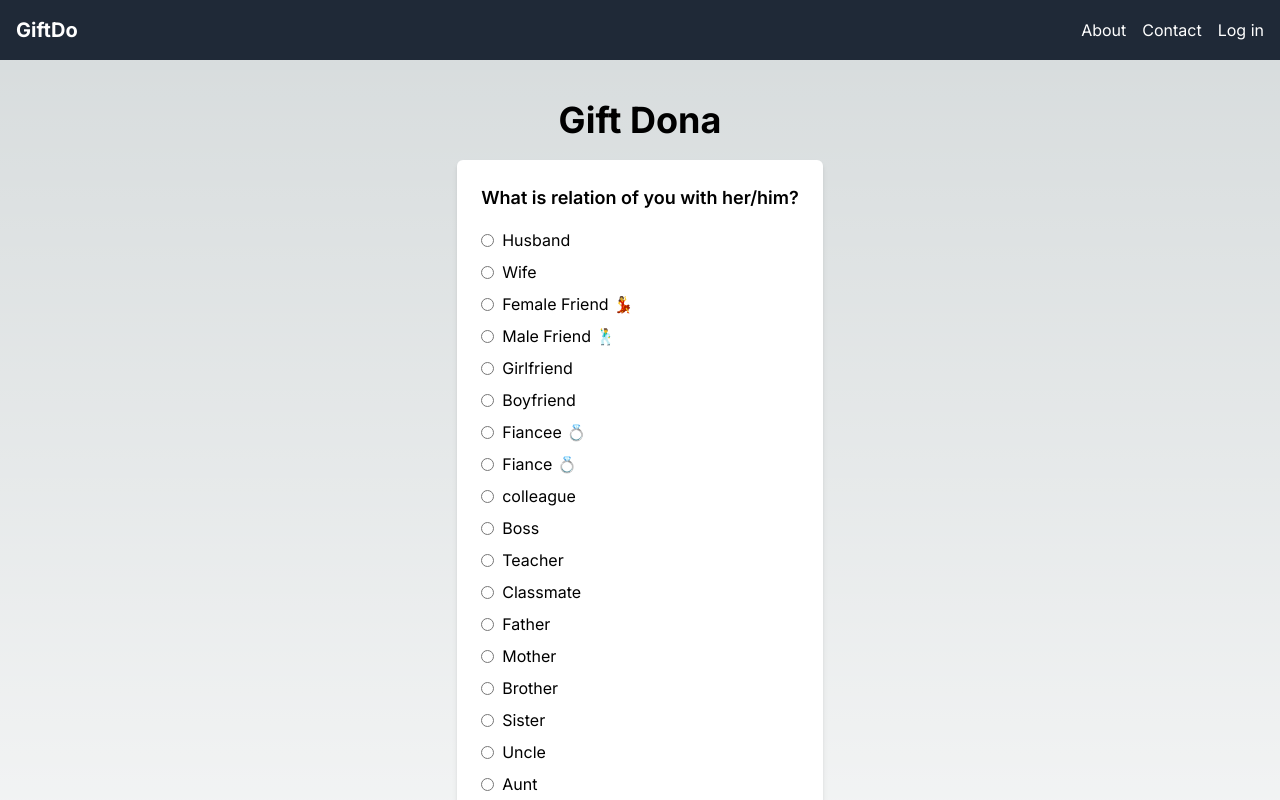
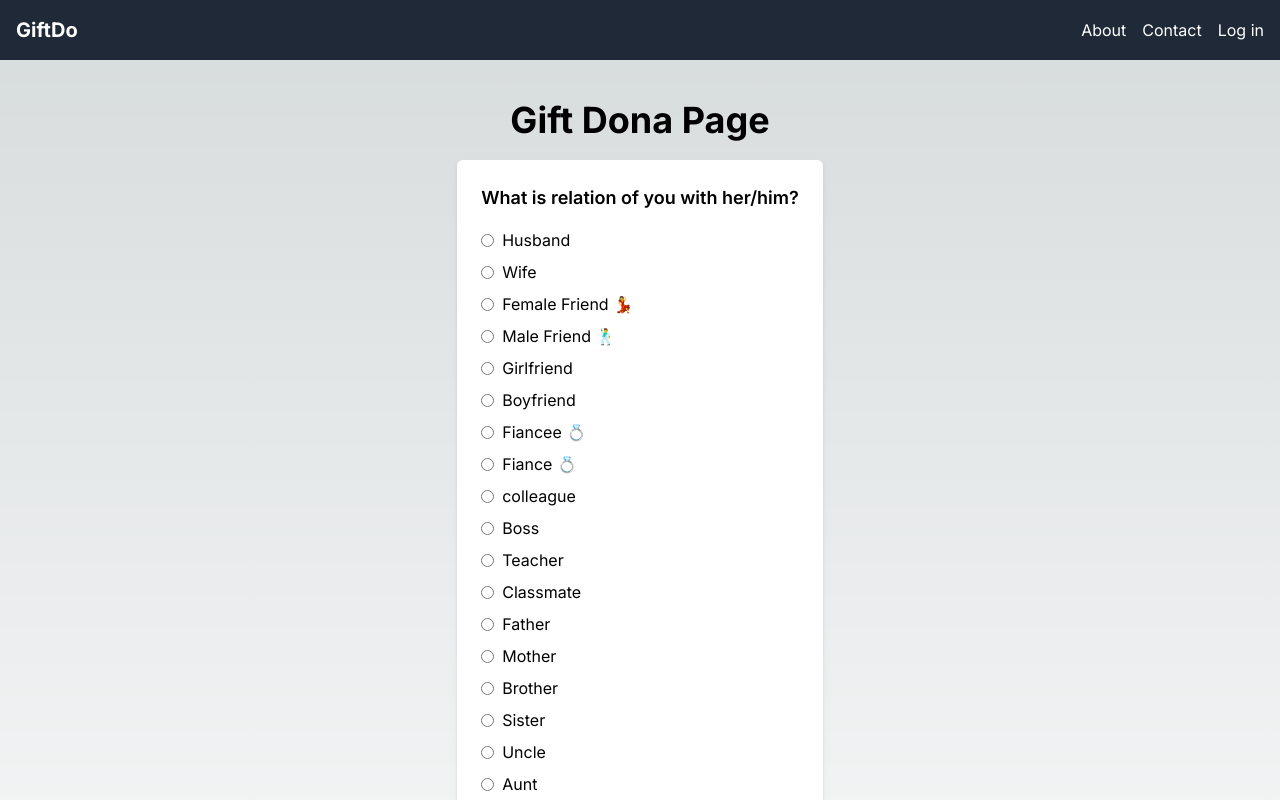
Before and after one commit to Amulsharma64/gift-do, a Next.js app: page /giftdo in a window 1280 px wide. Shown: the top 800 px of the page. Built offline with nearby package versions, Linux system fonts and the light colour scheme.

Commit message:
Error and loading pages added

```diff
--- a/app/giftdo/page.jsx
+++ b/app/giftdo/page.jsx
@@ -4,7 +4,7 @@ import McqContainer from "../../components/mcq/McqContainer";
 export const page = () => {
     return (
         <main className="flex min-h-screen flex-col items-center p-10">
-            <h1 className="text-4xl font-bold mb-5">Gift Dona</h1>
+            <h1 className="text-4xl font-bold mb-5">Gift Dona Page</h1>
             <McqContainer/>
         </main>
     );
--- a/app/globals.css
+++ b/app/globals.css
@@ -2,6 +2,11 @@
 @tailwind components;
 @tailwind utilities;
 
+*{
+  margin: 0;
+  padding: 0;
+  box-sizing: border-box;
+}
 :root {
   --foreground-rgb: 0, 0, 0;
   --background-start-rgb: 214, 219, 220;
--- /dev/null
+++ b/app/loading.js
@@ -0,0 +1,7 @@
+export default function Loading() {
+    return (
+      <div className="flex items-center justify-center min-h-screen">
+        <p className="text-lg font-semibold text-gray-800">Loading...</p>
+      </div>
+    );
+  }
--- /dev/null
+++ b/app/not-found.js
@@ -0,0 +1,13 @@
+import Link from 'next/link';
+
+export default function NotFound() {
+  return (
+    <div className="flex flex-col items-center justify-center min-h-screen">
+      <h2 className="text-3xl font-semibold mb-4">Not Found</h2>
+      <p className="text-lg mb-4">Could not find requested resource</p>
+      <Link href="/">
+        <span className="text-red-300 hover:underline">Return Home</span>
+      </Link>
+    </div>
+  );
+}
```
